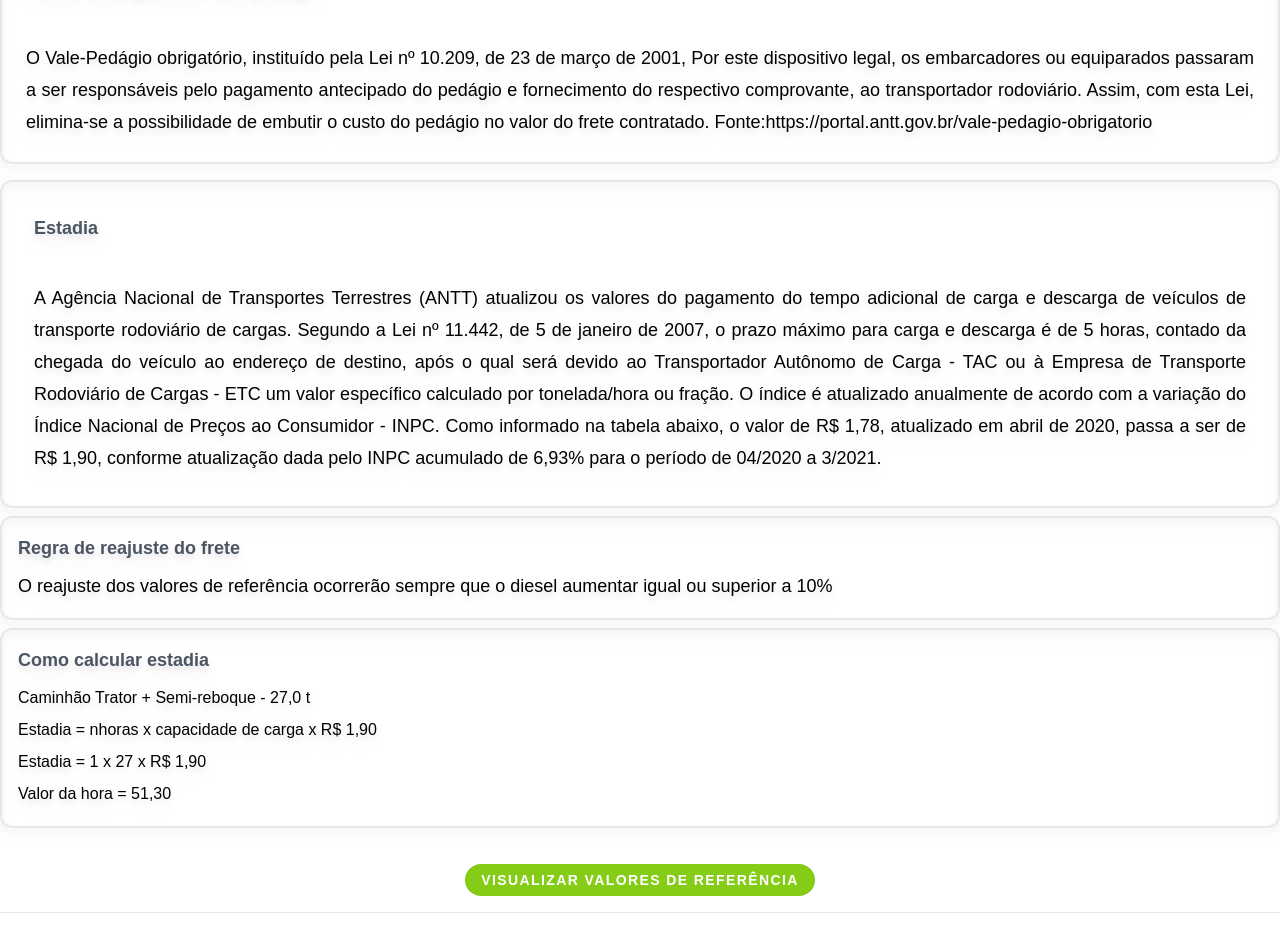
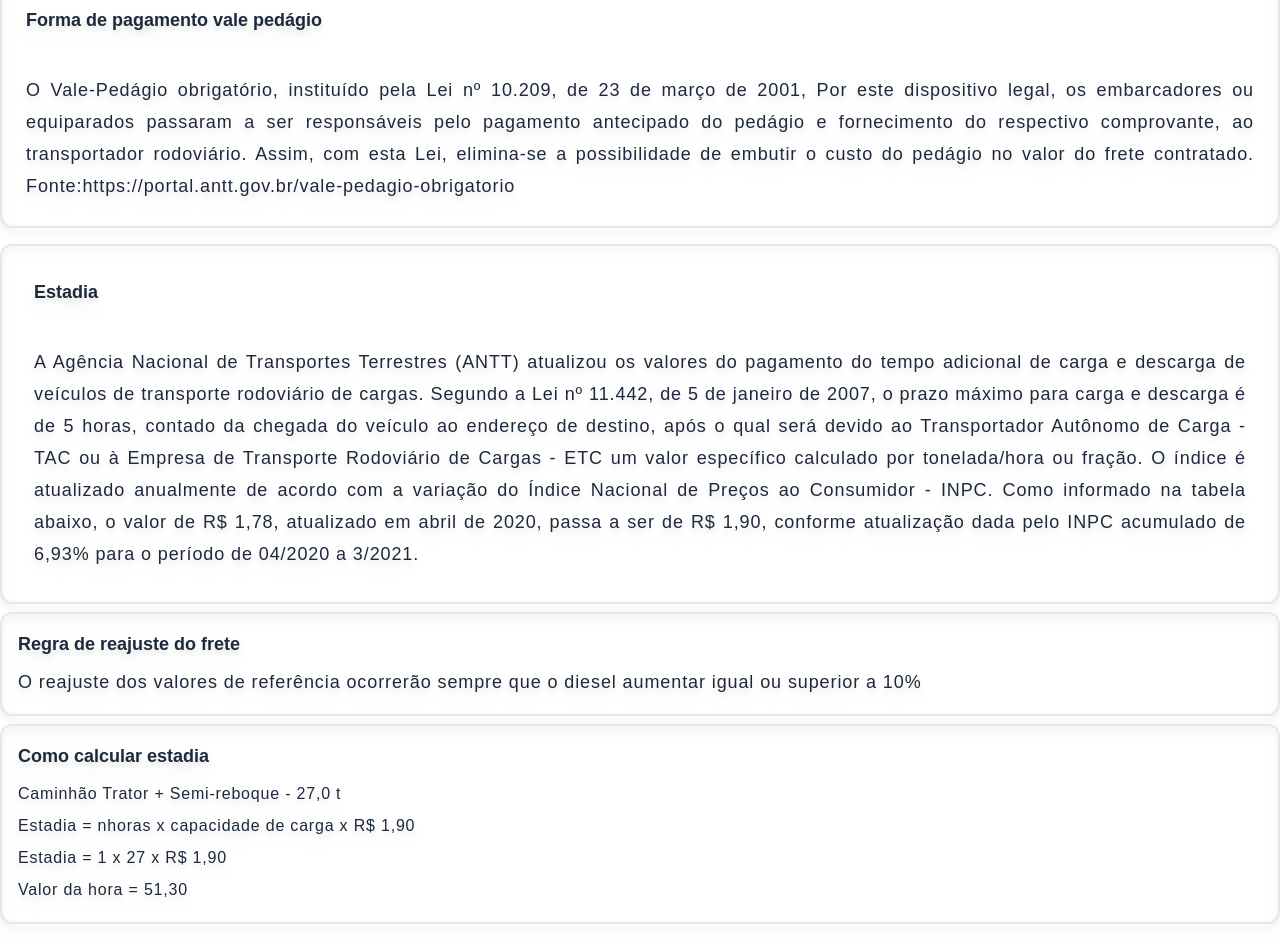
Before and after one commit to wbaleco/frete-referencia, a Next.js app: page /home in a window 1280 px wide. Shown: the part 868-1812 px from the top of the page. Built offline with nearby package versions, Linux system fonts and the light colour scheme.

Commit message:
Correção da página inicial

```diff
--- a/pages/home.jsx
+++ b/pages/home.jsx
@@ -17,7 +17,7 @@ export default function Home() {
                 </div>
 
                 <div className="flex flex-1 flex-wrap container mx-auto text-justify mt-10  rounded-xl border-2 border-gray-200 drop-shadow-lg">
-                    <p className="text-xl leading-8 text-gray-500  p-10">
+                    <p className="text-xl leading-8 text-slate-800 tracking-wider p-10">
                         O SINDICAM – Sindicato dos Transportadores Rodoviários Autônomos de
                         Bens da Baixada Santista e Vale do Ribeira, com muita satisfação e
                         orgulho dos profissionais dos quais representa, vem formalmente
@@ -80,11 +80,11 @@ export default function Home() {
                 <div className="container  flex mx-auto flex-wrap">
                     <div className="lg:w-full md:w-1/2 w-full mt-2 mb-2">
                         <div className="p-2 rounded-xl border-2 border-gray-200 drop-shadow-lg">
-                            <h4 className="mb-2 p-4 text-lg font-semibold text-gray-600">
+                            <h4 className="mb-2 p-4 text-lg font-semibold text-slate-800">
                                 {" "}
                                 Forma de pagamento vale pedágio{" "}
                             </h4>
-                            <p className="text-lg p-4 text-justify leading-8">
+                            <p className="text-lg p-4 text-justify leading-8 text-slate-800 tracking-wider">
                                 {" "}
                                 O Vale-Pedágio obrigatório, instituído pela Lei nº 10.209, de 23
                                 de março de 2001, Por este dispositivo legal, os embarcadores ou
@@ -101,8 +101,8 @@ export default function Home() {
                     </div>
                     <div className="lg:w-full md:w-1/2 w-full mt-2 mb-2">
                         <div className="p-4 rounded-xl border-2 border-gray-200 drop-shadow-lg">
-                            <h4 className="mb-2 p-4 text-lg font-semibold text-gray-600"> Estadia </h4>
-                            <p className="text-lg  p-4 text-justify leading-8">
+                            <h4 className="mb-2 p-4 text-lg font-semibold text-slate-800"> Estadia </h4>
+                            <p className="text-lg  p-4 text-justify leading-8 text-slate-800 tracking-wider">
                                 {" "}
                                 A Agência Nacional de Transportes Terrestres (ANTT) atualizou os
                                 valores do pagamento do tempo adicional de carga e descarga de
@@ -128,11 +128,11 @@ export default function Home() {
                     <div className="p-4 mb-2 rounded-xl border-2 border-gray-200 drop-shadow-lg
 
 ">
-                        <h4 className="mb-2 text-lg font-semibold text-gray-600">
+                        <h4 className="mb-2 text-lg font-semibold text-slate-800">
                             {" "}
                             Regra de reajuste do frete{" "}
                         </h4>
-                        <p className="text-lg leading-8">
+                        <p className="text-lg leading-8 text-slate-800 tracking-wider">
                             {" "}
                             O reajuste dos valores de referência ocorrerão sempre que o diesel
                             aumentar igual ou superior a 10%{" "}
@@ -142,27 +142,27 @@ export default function Home() {
 
 
                     <div className="p-4 rounded-xl border-2 border-gray-200 drop-shadow-lg">
-                        <h4 className="mb-2 text-lg text-gray-600 font-semibold"> Como calcular estadia </h4>
+                        <h4 className="mb-2 text-lg text-slate-800 font-semibold"> Como calcular estadia </h4>
                         <div className="flex container flex-col leading-8">
                             {" "}
                             <div>
-                                <p>Caminhão Trator + Semi-reboque - 27,0 t</p>
+                                <p className="text-slate-800 tracking-wider">Caminhão Trator + Semi-reboque - 27,0 t</p>
                             </div>
                             <div>
-                                <p>Estadia = nhoras x capacidade de carga x R$ 1,90</p>
+                                <p className="text-slate-800 tracking-wider">Estadia = nhoras x capacidade de carga x R$ 1,90</p>
                             </div>{" "}
                             <div>
-                                <p>Estadia = 1 x 27 x R$ 1,90</p>
+                                <p className="text-slate-800 tracking-wider">Estadia = 1 x 27 x R$ 1,90</p>
                             </div>
                             <div>
-                                <p>Valor da hora = 51,30</p>
+                                <p className="text-slate-800 tracking-wider">Valor da hora = 51,30</p>
                             </div>{" "}
                         </div>
                     </div>
 
                 </div>
 
-                <div className="mt-10 text-center">
+                <div className="flex mt-10 text-center">
 
                     <Link href="/table">
                         <a className="text-sm  uppercase max-w-xl mx-auto tracking-widest bg-lime-500 hover:bg-indigo-500 transition duration-500 mb-10 rounded-full text-white font-bold py-2 px-4 ">Visualizar valores de referência</a>
--- a/pages/index.jsx
+++ b/pages/index.jsx
@@ -7,26 +7,26 @@ export default function Sobre() {
 
     <>
       <main >
-        <div className="flex flex-col justify-center min-h-screen mx-auto  p-10 ">
+        <div className="flex flex-col flex-1 justify-center min-h-screen mx-auto  p-10 ">
           <h1 className="text-6xl text-black-500 text-center ">Frete Referência</h1>
           <h2 className="text-4xl font-bold text-indigo-500 text-center ">Baixada Santista</h2>
-          <div className="grid grid-cols-2 p-8  border-2 border-gray-200  rounded-xl drop-shadow-lg mt-10">
-            <div className="flex flex-col flex-wrap itens-center justify-center text-center">
-              <h2 className="uppercase tracking-wide text-3xl text-lime-500 font-extrabold">Faça parte da mudança</h2>
-              <p className="block mt-1 text-sm leading-tight font-medium text-black">Vamos juntos construir um novo futuro para o transporte</p>
+          <div className="p-8 flex-wrap  border-2 border-gray-200  rounded-xl drop-shadow-lg mt-10">
+            <div className="flex flex-col itens-center justify-center text-center">
+              <h2 className="uppercase tracking-wide text-3xl text-lime-500 font-extrabold mt-5 mb-2">Faça parte da mudança</h2>
+              <p className="block text-sm leading-tight font-medium text-black mt-2 mb-2">Vamos juntos construir um novo futuro para o transporte</p>
             </div>
             <div>
 
-              <p className="mt-2 text-slate-500 text-justify">Nossa luta sempre foi por um frete justo e compatível com a realidade dos custos operacionais do transporte.
-                Os caminhoneiros juntamente com o Sindcam, deram inicio a uma tentativa de firmar um acordo comercial que proporcionasse dignidade ao transportador autônomo de cargas da nossa região.
-                Para que se faça valer o trabalho que está sendo executado, cada profissional deverá agir como fiscal das regras e leis que ficaram definidas em reunião. </p>
+              <p className="mt-2 text-slate-800 text-xl tracking-wider leading-8 text-justify">Nosso objetivo principal sempre será um frete justo e compatível com a realidade dos custos operacionais do transporte.
+                Os caminhoneiros juntamente com o Sindcam Santos, deram inicio a uma tentativa de firmar um acordo comercial, com este movimento espera-se proporcionar dignidade ao transportador autônomo de cargas da nossa região.
+                Para que possamos obter êxito em todo trabalho que está sendo executado, cada profissional deverá agir como fiscal das regras e leis que ficaram definidas pela categoria, caso contrário, voltaremos a estaca zero. </p>
             </div>
           </div>
 
           <div className="mt-10 text-center">
 
             <Link href="/home">
-              <a className="text-sm  uppercase max-w-xl mx-auto tracking-widest bg-lime-500 hover:bg-indigo-500 transition duration-500 mb-10 rounded-full text-white font-bold py-2 px-4 ">Saiba Mais</a>
+              <a className="text-base   uppercase mx-auto tracking-widest bg-lime-500 hover:bg-indigo-500 transition duration-500 mb-10 rounded-full text-white font-bold py-2 px-10 ">Saiba Mais</a>
             </Link>
 
           </div>
--- a/pages/table.jsx
+++ b/pages/table.jsx
@@ -4,10 +4,10 @@ import Footer from "./components/footer"
 export default function table() {
     return (
         <>
-            <div className="flex flex-1 flex-col container mx-auto">
-                <div className="mx-auto flex sm:text-center">
+            <div className="flex flex-col min-h-screen container mx-auto">
+                <div className="mx-auto flex">
 
-                    <h2 className=" text-indigo-500 font-bold text-3xl p-10">
+                    <h2 className=" text-indigo-500 font-bold text-3xl p-10 text-center">
                         Valores de referência
                     </h2>
 
--- a/styles/globals.css
+++ b/styles/globals.css
@@ -2,6 +2,19 @@
 @tailwind components;
 @tailwind utilities;
 
+
+html,
 body {
+  padding: 0;
+  margin: 0;
   font-family: "Montserrat", sans-serif;
 }
+
+a {
+  color: inherit;
+  text-decoration: none;
+}
+
+* {
+  box-sizing: border-box;
+}
```
